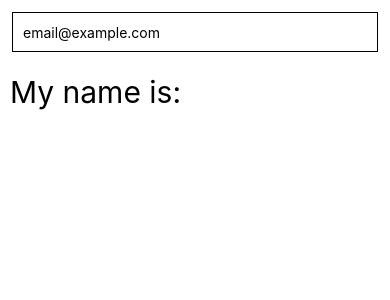
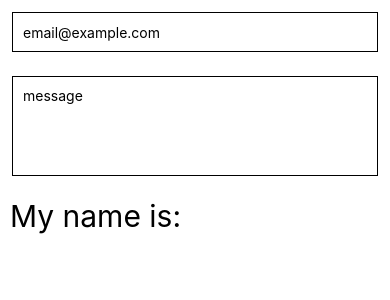
Before and after one commit to Marvellous890/my-react-native, a React Native app: screen / in a window 390 px wide. Shown: the top 300 px of the page. Built offline with nearby package versions, Linux system fonts and the light colour scheme.

Commit message:
Multiline TextInput

```diff
--- a/App.js
+++ b/App.js
@@ -16,6 +16,7 @@ export default function App() {
         // secureTextEntry
         // keyboardType="numeric"
       />
+      <TextInput style={[styles.input, styles.multilineText]} placeholder="message" multiline />
       <Text style={styles.text}>My name is: {name}</Text>
     </SafeAreaView>
   )
@@ -36,5 +37,9 @@ const styles = {
   text: {
     fontSize: 30,
     padding: 10
+  },
+  multilineText: {
+    minHeight: 100,
+    textAlignVertical: 'top',
   }
 }
```
